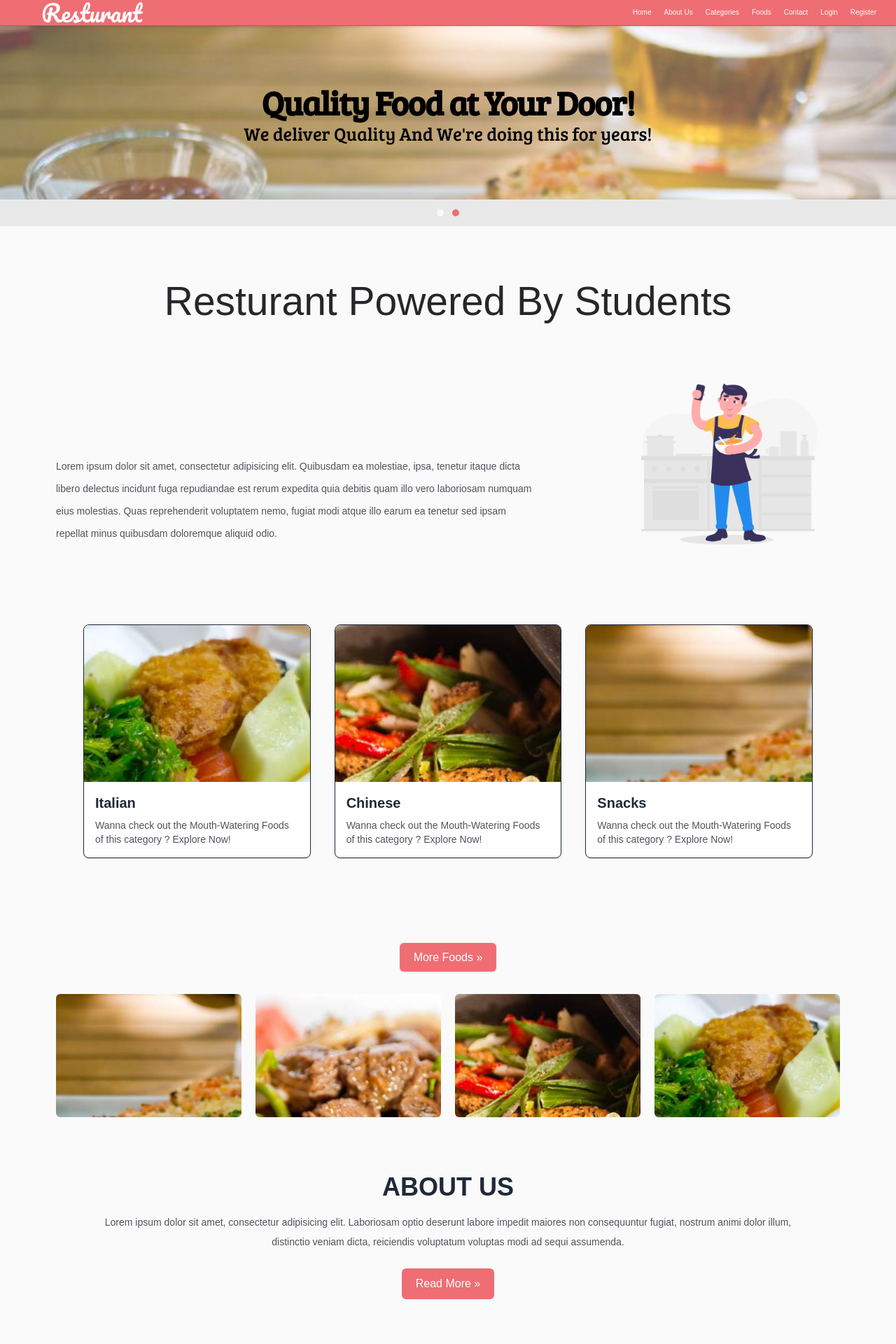
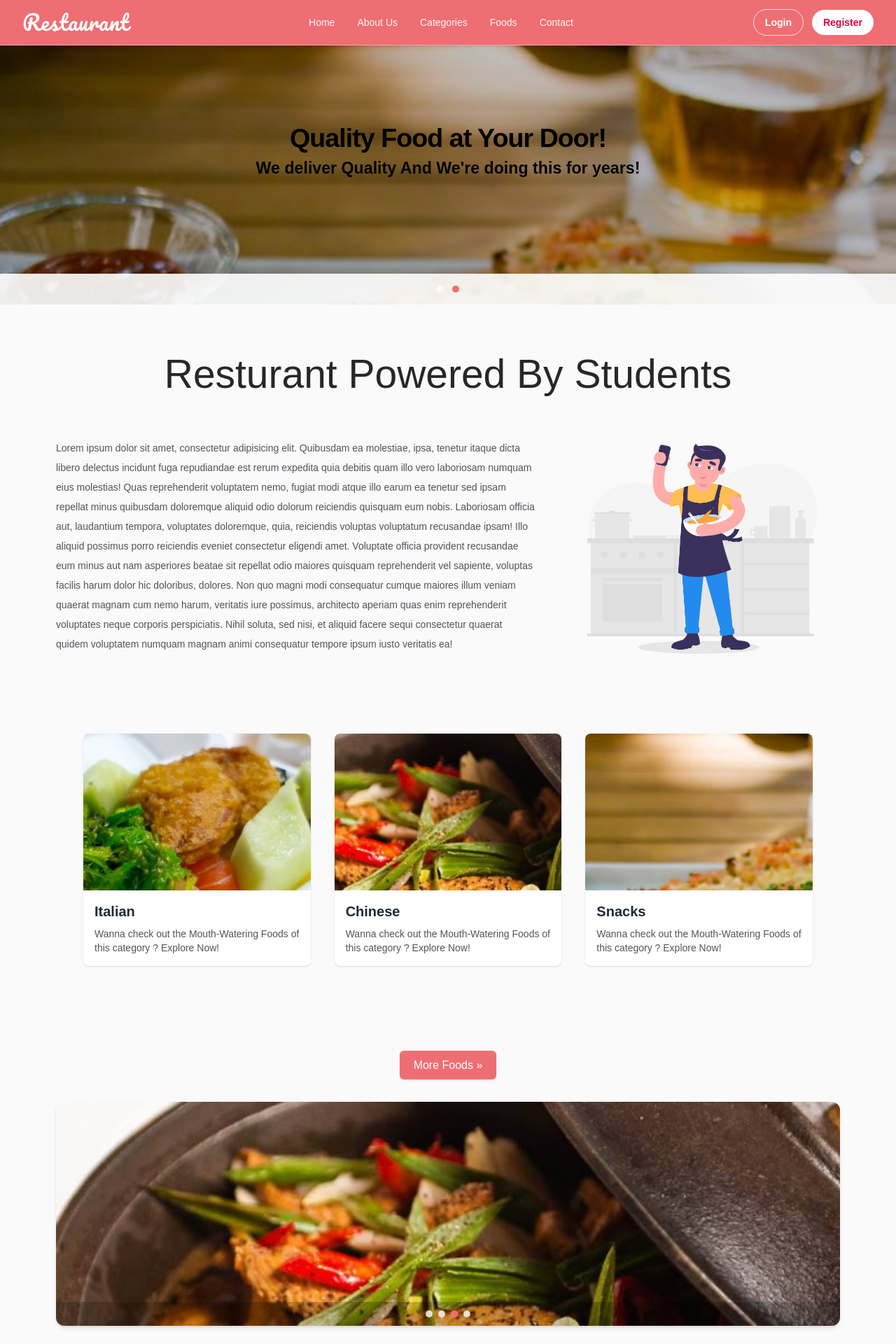
Before and after one commit to Rumman954/Restaurant-Management-System, a React (Vite) app in the folder client/: page / in a window 1280 px wide. Shown: the top 1920 px of the page at 70% size. Built offline with nearby package versions, Linux system fonts and the light colour scheme.

Commit message:
Add the hover and change the text color and text sixe also

```diff
--- a/client/src/components/Navbar.jsx
+++ b/client/src/components/Navbar.jsx
@@ -1,30 +1,88 @@
+import { useState } from "react";
 import { Link } from "react-router-dom";
 
 export default function Navbar() {
+  const [isMenuOpen, setIsMenuOpen] = useState(false);
+
   const navItems = [
     { label: "Home", to: "/" },
     { label: "About Us", to: "/about" },
     { label: "Categories", to: "/food-categories" },
     { label: "Foods", to: "/foods" },
     { label: "Contact", to: "/about" },
+  ];
+
+  const accountItems = [
     { label: "Login", to: "/about" },
     { label: "Register", to: "/about" },
   ];
 
   return (
-    <header className="sticky top-0 z-30 border-b border-black/20 bg-[#ee6e73] text-white shadow-sm">
-      <nav className="mx-auto flex h-[36px] w-full items-center justify-between px-5 md:px-6">
-        <Link to="/" className="brand-logo old-nav-logo-padding text-[33px] leading-none text-white">
-          Resturant
+    <header className="sticky top-0 z-40 border-b border-rose-300 bg-[#ee6e73] text-white shadow-sm">
+      <nav className="mx-auto flex h-16 w-full max-w-7xl items-center justify-between px-4 sm:px-6 lg:px-8">
+        <Link
+          to="/"
+          className="brand-logo text-3xl leading-none tracking-wide text-white transition hover:text-rose-100"
+          onClick={() => setIsMenuOpen(false)}
+        >
+          Restaurant
         </Link>
-        <div className="hidden items-center gap-[18px] pr-1 text-[10px] leading-none text-white/95 lg:flex">
+
+        <div className="hidden items-center gap-8 text-sm font-medium lg:flex">
           {navItems.map((item) => (
-            <Link key={item.label} to={item.to} className="transition hover:text-white/85">
+            <Link
+              key={item.label}
+              to={item.to}
+              className="text-white/95 transition hover:text-white"
+            >
               {item.label}
             </Link>
           ))}
         </div>
+
+        <div className="hidden items-center gap-3 lg:flex">
+          {accountItems.map((item, index) => (
+            <Link
+              key={item.label}
+              to={item.to}
+              className={
+                index === 0
+                  ? "rounded-full border border-white/80 px-4 py-2 text-sm font-semibold text-white transition hover:bg-white/10"
+                  : "rounded-full bg-white px-4 py-2 text-sm font-semibold text-rose-600 transition hover:bg-rose-50"
+              }
+            >
+              {item.label}
+            </Link>
+          ))}
+        </div>
+
+        <button
+          type="button"
+          className="inline-flex items-center rounded-md p-2 text-white transition hover:bg-white/10 lg:hidden"
+          onClick={() => setIsMenuOpen((prev) => !prev)}
+          aria-expanded={isMenuOpen}
+          aria-label="Toggle navigation menu"
+        >
+          <span className="text-2xl leading-none">{isMenuOpen ? "×" : "☰"}</span>
+        </button>
       </nav>
+
+      {isMenuOpen && (
+        <div className="border-t border-rose-300 bg-[#ee6e73] px-4 pb-5 pt-3 shadow-sm lg:hidden">
+          <div className="flex flex-col gap-2">
+            {[...navItems, ...accountItems].map((item) => (
+              <Link
+                key={item.label}
+                to={item.to}
+                className="rounded-md px-3 py-2 text-sm font-medium text-white/95 transition hover:bg-white/10 hover:text-white"
+                onClick={() => setIsMenuOpen(false)}
+              >
+                {item.label}
+              </Link>
+            ))}
+          </div>
+        </div>
+      )}
     </header>
   );
 }
--- a/client/src/pages/AboutPage.jsx
+++ b/client/src/pages/AboutPage.jsx
@@ -1,14 +1,46 @@
 export default function AboutPage() {
   return (
-    <main className="mx-auto max-w-5xl px-4 py-12 text-center">
-      <h1 className="mb-6 text-4xl font-semibold">ABOUT US</h1>
-      <p className="text-zinc-700">
-        Lorem ipsum dolor sit amet, consectetur adipisicing elit. Quas illo maiores commodi quia rerum, recusandae
-        corporis consectetur. Nisi tempore distinctio dolorem facere, neque eaque ea! At ratione autem nemo, veniam
-        molestias, atque quod explicabo quo non vel consequuntur voluptate obcaecati placeat quasi molestiae eaque sunt
-        commodi debitis ipsum, deleniti error. At natus itaque eaque nemo sed sapiente aperiam maiores cumque adipisci,
-        incidunt similique ullam iusto magnam dolorum provident aut recusandae consectetur sint saepe doloremque.
-      </p>
+    <main className="mx-auto max-w-6xl px-4 py-10">
+      <section className="text-center">
+        <h1 className="mb-4 text-5xl font-medium text-zinc-800">ABOUT US</h1>
+        <p className="mx-auto max-w-5xl text-xs leading-6 text-zinc-700">
+          Lorem ipsum dolor sit amet, consectetur adipisicing elit. Quas illo maiores commodi quia rerum, recusandae
+          corporis consectetur. Nisi tempore distinctio dolorem facere, neque eaque ea! At ratione autem nemo, veniam
+          molestias, atque quod explicabo quo non vel consequuntur voluptate obcaecati placeat quasi molestiae eaque
+          sunt commodi debitis ipsum, deleniti error. At natus itaque eaque nemo sed sapiente aperiam maiores cumque
+          adipisci, incidunt similique ullam iusto magnam dolorum provident aut recusandae consectetur sint saepe
+          doloremque accusamus repudiandae. Provident repellat ab quis numquam excepturi veritatis modi, quis esse
+          reprehenderit dolore laborum aliquid, explicabo reiciendis dignissimos ratione atque quisquam ut accusantium,
+          harum natus! Suscipit, soluta optio. Quod in quia voluptatem nostrum veniam recusandae fuga placeat
+          doloremque quibusdam, cumque esse ea totam ut temporibus sed voluptatum tenetur similique incidunt molestiae
+          debitis id? Quaerat doloremque unde reprehenderit voluptates quod corporis debitis doloribus molestias dicta,
+          voluptatum atque vero, enim non libero aliquam facere quasi aut nobis voluptatem voluptas dolorum nesciunt
+          vitae. Quae vel sed nisi perspiciatis corporis ut nesciunt neque sit tenetur suscipit laudantium, rerum, quam
+          temporibus iste saepe. Recusandae aperiam, tenetur omnis corrupti, magni possimus cum placeat repellendus
+          necessitatibus natus molestias ad harum quo hic dolor architecto voluptate eveniet quis.
+        </p>
+      </section>
+
+      <section className="pt-16">
+        <h2 className="old-h2 mb-10 px-5 text-center text-zinc-800">Resturant Powered By Students</h2>
+        <div className="grid items-end gap-8 md:grid-cols-[1.7fr_1fr]">
+          <p className="mx-auto max-w-[700px] text-center text-[14px] leading-7 text-zinc-600 md:text-left">
+            Lorem ipsum dolor sit amet, consectetur adipisicing elit. Quibusdam ea molestiae, ipsa, tenetur itaque
+            dicta libero delectus incidunt fuga repudiandae est rerum expedita quia debitis quam illo vero laboriosam
+            numquam eius molestias! Quas reprehenderit voluptatem nemo, fugiat modi atque illo earum ea tenetur sed
+            ipsam repellat minus quibusdam doloremque aliquid odio dolorum reiciendis quisquam eum nobis. Laboriosam
+            officia aut, laudantium tempora, voluptates doloremque, quia, reiciendis voluptas voluptatum recusandae
+            ipsam! Illo aliquid possimus porro reiciendis eveniet consectetur eligendi amet. Voluptate officia
+            provident recusandae eum minus aut nam asperiores beatae sit repellat odio maiores quisquam reprehenderit
+            vel sapiente, voluptas facilis harum dolor hic doloribus, dolores.
+          </p>
+          <img
+            src="/images/cooking-6668437_1280.png"
+            alt="Cooking illustration"
+            className="mx-auto h-[300px] w-[329px] object-contain md:mr-8"
+          />
+        </div>
+      </section>
     </main>
   );
 }
--- a/client/src/pages/HomePage.jsx
+++ b/client/src/pages/HomePage.jsx
@@ -17,6 +17,7 @@ export default function HomePage() {
 
   const [activeIndex, setActiveIndex] = useState(0);
   const [reviewIndex, setReviewIndex] = useState(0);
+  const [galleryIndex, setGalleryIndex] = useState(0);
 
   const featuredCategories = [
     { title: "Italian", image: "/images/banner1.jpg" },
@@ -52,38 +53,48 @@ export default function HomePage() {
     return () => clearInterval(reviewTimer);
   }, [reviews.length]);
 
+  useEffect(() => {
+    const galleryTimer = setInterval(() => {
+      setGalleryIndex((prev) => (prev + 1) % galleryImages.length);
+    }, 2500);
+
+    return () => clearInterval(galleryTimer);
+  }, [galleryImages.length]);
+
   return (
     <>
-      <section className="relative h-[286px] overflow-hidden bg-[#ececec]">
+      <section className="relative h-[320px] overflow-hidden bg-[#ececec] sm:h-[370px]">
         {slides.map((slide, index) => (
           <img
             key={slide.image}
             src={slide.image}
             alt={slide.title}
-            className={`absolute inset-x-0 top-0 h-[248px] w-full object-cover object-center transition-all duration-1000 ${
+            className={`absolute inset-0 h-full w-full object-cover object-center transition-all duration-1000 ${
               index === activeIndex ? "scale-100 opacity-100" : "scale-105 opacity-0"
             }`}
           />
         ))}
 
-        <div className="absolute inset-x-0 top-0 h-[248px] bg-white/30" />
+        <div className="absolute inset-0 bg-black/25" />
 
-        <div className="absolute inset-x-0 top-0 flex h-[248px] flex-col items-center justify-center px-4 pt-1 text-center text-black">
+        <div className="absolute inset-x-0 top-[22%] flex justify-center px-4 text-center sm:top-[24%]">
+          <div className="w-full max-w-2xl px-5 py-4 text-black sm:px-8 sm:py-5">
           <h1
             key={`title-${activeIndex}`}
-            className="old-slider-title mb-1 animate-[fadeIn_0.7s_ease] font-bold leading-tight tracking-tight"
+            className="mb-1 animate-[fadeIn_0.7s_ease] text-3xl font-bold leading-tight tracking-tight sm:text-[2.35rem]"
           >
             {slides[activeIndex].title}
           </h1>
           <p
             key={`subtitle-${activeIndex}`}
-            className="old-slider-subtitle animate-[fadeIn_0.9s_ease] leading-tight"
+            className="animate-[fadeIn_0.9s_ease] text-lg font-semibold leading-snug sm:text-[1.45rem]"
           >
             {slides[activeIndex].subtitle}
           </p>
+          </div>
         </div>
 
-        <div className="absolute inset-x-0 top-[248px] flex h-[38px] items-center justify-center gap-3 bg-[#e9e9e9]">
+        <div className="absolute inset-x-0 bottom-0 flex h-[44px] items-center justify-center gap-3 bg-white/90">
           {slides.map((_, index) => (
             <button
               key={`dot-${index}`}
@@ -98,21 +109,18 @@ export default function HomePage() {
         </div>
       </section>
 
-      <section className="mx-auto max-w-6xl px-4 pb-16 pt-14">
-        <h2 className="old-h2 mb-14 px-5 pb-[30px] pt-5 text-center text-zinc-800">
+      <section className="mx-auto max-w-6xl px-4 pb-16 pt-12">
+        <h2 className="old-h2 mb-10 px-5 pb-[20px] pt-5 text-center text-zinc-800">
           Resturant Powered By Students
         </h2>
         <div className="grid items-end gap-8 md:grid-cols-[1.7fr_1fr]">
-          <p className="mx-auto max-w-[700px] text-center text-[14px] leading-8 text-zinc-600 md:text-left">
-            Lorem ipsum dolor sit amet, consectetur adipisicing elit. Quibusdam ea molestiae, ipsa, tenetur itaque
-            dicta libero delectus incidunt fuga repudiandae est rerum expedita quia debitis quam illo vero laboriosam
-            numquam eius molestias. Quas reprehenderit voluptatem nemo, fugiat modi atque illo earum ea tenetur sed
-            ipsam repellat minus quibusdam doloremque aliquid odio.
+          <p className="mx-auto max-w-[700px] text-center text-[14px] leading-7 text-zinc-600 md:text-left">
+            Lorem ipsum dolor sit amet, consectetur adipisicing elit. Quibusdam ea molestiae, ipsa, tenetur itaque dicta libero delectus incidunt fuga repudiandae est rerum expedita quia debitis quam illo vero laboriosam numquam eius molestias! Quas reprehenderit voluptatem nemo, fugiat modi atque illo earum ea tenetur sed ipsam repellat minus quibusdam doloremque aliquid odio dolorum reiciendis quisquam eum nobis. Laboriosam officia aut, laudantium tempora, voluptates doloremque, quia, reiciendis voluptas voluptatum recusandae ipsam! Illo aliquid possimus porro reiciendis eveniet consectetur eligendi amet. Voluptate officia provident recusandae eum minus aut nam asperiores beatae sit repellat odio maiores quisquam reprehenderit vel sapiente, voluptas facilis harum dolor hic doloribus, dolores. Non quo magni modi consequatur cumque maiores illum veniam quaerat magnam cum nemo harum, veritatis iure possimus, architecto aperiam quas enim reprehenderit voluptates neque corporis perspiciatis. Nihil soluta, sed nisi, et aliquid facere sequi consectetur quaerat quidem voluptatem numquam magnam animi consequatur tempore ipsum iusto veritatis ea!
           </p>
           <img
             src="/images/cooking-6668437_1280.png"
             alt="Cooking illustration"
-            className="mx-auto h-[230px] object-contain md:mr-8"
+            className="mx-auto h-[300px] w-[329px] object-contain md:mr-8"
           />
         </div>
       </section>
@@ -120,8 +128,12 @@ export default function HomePage() {
       <section className="mx-auto grid max-w-6xl gap-6 px-[50px] pb-10 md:grid-cols-3">
         {featuredCategories.map((item) => (
           <div key={item.title} style={{ padding: "50px 5px" }}>
-            <article className="overflow-hidden rounded-lg border bg-white p-0 shadow-sm">
-              <img src={item.image} alt={item.title} className="h-56 w-full object-cover" />
+            <article className="group overflow-hidden rounded-lg bg-white p-0 shadow-sm transition duration-300 hover:-translate-y-1 hover:shadow-xl">
+              <img
+                src={item.image}
+                alt={item.title}
+                className="h-56 w-full object-cover transition duration-300 group-hover:scale-[1.04]"
+              />
               <div className="p-4">
                 <h3 className="text-xl font-semibold">{item.title}</h3>
                 <p className="mt-2 text-sm text-zinc-600">Wanna check out the Mouth-Watering Foods of this category ? Explore Now!</p>
@@ -138,24 +150,38 @@ export default function HomePage() {
       </div>
 
       <section className="mx-auto mb-12 max-w-6xl px-4">
-        <div className="grid gap-5 md:grid-cols-4">
-          {galleryImages.map((image) => (
+        <div className="relative h-56 overflow-hidden rounded-xl shadow-md sm:h-72 md:h-80">
+          {galleryImages.map((image, index) => (
             <img
-              key={image}
+              key={`${image}-${index}`}
               src={image}
               alt="Food gallery"
-              className="h-44 w-full rounded-md object-cover transition duration-300 hover:scale-[1.02]"
+              className={`absolute inset-0 h-full w-full object-cover transition-all duration-700 ${
+                galleryIndex === index ? "scale-100 opacity-100" : "scale-105 opacity-0"
+              }`}
             />
           ))}
+
+          <div className="absolute inset-x-0 bottom-0 flex justify-center gap-2 bg-black/20 py-3">
+            {galleryImages.map((_, index) => (
+              <button
+                key={`gallery-dot-${index}`}
+                type="button"
+                onClick={() => setGalleryIndex(index)}
+                className={`h-2.5 w-2.5 rounded-full transition ${
+                  galleryIndex === index ? "bg-[#ee6e73]" : "bg-white/80"
+                }`}
+                aria-label={`Show gallery image ${index + 1}`}
+              />
+            ))}
+          </div>
         </div>
       </section>
 
       <section className="mx-auto max-w-5xl px-4 py-8 text-center">
         <h2 className="mb-4 text-4xl font-semibold">ABOUT US</h2>
         <p className="text-sm leading-7 text-zinc-600">
-          Lorem ipsum dolor sit amet, consectetur adipisicing elit. Laboriosam optio deserunt labore impedit maiores
-          non consequuntur fugiat, nostrum animi dolor illum, distinctio veniam dicta, reiciendis voluptatum voluptas
-          modi ad sequi assumenda.
+          Lorem ipsum dolor sit amet, consectetur adipisicing elit. Laboriosam optio deserunt labore impedit maiores non consequuntur fugiat, nostrum animi dolor illum, distinctio veniam dicta, reiciendis voluptatum voluptas modi ad sequi assumenda! Eum beatae voluptatum quod labore voluptas quis sint dolorum, architecto autem at. Atque esse, adipisci similique consequuntur cupiditate unde recusandae consequatur accusantium culpa voluptate. Est, mollitia, debitis. Molestiae odio cupiditate odit, illo culpa mollitia sint possimus commodi nemo aperiam quia, harum nulla repellendus iusto. Eligendi nulla laudantium ratione deleniti nostrum. Commodi deleniti temporibus culpa consequatur perspiciatis quae quis, at non molestias dolores dolor quos, illum quidem nulla velit. Architecto, voluptate, id nobis, beatae quisquam omnis minima officia ab voluptas ipsa quia debitis, nemo error! Facilis, ullam. Laboriosam distinctio incidunt optio, impedit maiores eius asperiores amet totam facilis eaque in minus, repellat, architecto iure odio quod possimus. Quam, tempora hic. Ratione nihil eos tenetur vel veniam molestiae, enim maxime deserunt.
         </p>
         <Link to="/about" className="mt-6 inline-block rounded-md bg-[#ee6e73] px-5 py-2.5 text-white">
           Read More »
@@ -175,21 +201,53 @@ export default function HomePage() {
         ))}
       </section>
 
-      <section className="mx-auto max-w-5xl px-4 pb-8 text-center">
-        <h3 className="mb-8 text-4xl font-semibold">What Our Customers Say</h3>
-        <div className="rounded-xl bg-[#ee6e73] p-7 text-white shadow-md">
-          <p key={`review-${reviewIndex}`} className="animate-[fadeIn_0.6s_ease] text-lg leading-8">
-            "{reviews[reviewIndex].text}"
-          </p>
-          <p className="mt-3 text-sm font-semibold">- {reviews[reviewIndex].name}</p>
+      <section className="mx-auto max-w-6xl px-4 pb-10 pt-4 text-center">
+        <h3 className="mb-12 text-5xl font-medium text-zinc-800">What Our Customers Say</h3>
+        <div className="relative mx-auto h-[300px] max-w-5xl overflow-hidden">
+          {reviews.map((review, index) => {
+            const rawOffset = index - reviewIndex;
+            const wrappedOffset =
+              rawOffset > reviews.length / 2
+                ? rawOffset - reviews.length
+                : rawOffset < -reviews.length / 2
+                  ? rawOffset + reviews.length
+                  : rawOffset;
+
+            if (Math.abs(wrappedOffset) > 3) {
+              return null;
+            }
+
+            const isCenter = wrappedOffset === 0;
+            const absOffset = Math.abs(wrappedOffset);
+            const baseOffset = absOffset === 1 ? 138 : absOffset === 2 ? 215 : 280;
+            const xOffset = wrappedOffset === 0 ? 0 : wrappedOffset < 0 ? -baseOffset : baseOffset;
+            const scale = isCenter ? 1 : absOffset === 1 ? 0.9 : absOffset === 2 ? 0.82 : 0.75;
+            const opacity = isCenter ? 1 : absOffset === 1 ? 0.72 : absOffset === 2 ? 0.45 : 0.18;
+            const zIndex = isCenter ? 30 : absOffset === 1 ? 20 : absOffset === 2 ? 14 : 10;
+
+            return (
+              <article
+                key={`${review.name}-${index}`}
+                className="absolute left-1/2 top-1/2 h-[245px] w-[190px] rounded-sm bg-[#ee6e73] p-4 text-white shadow-md transition-all duration-700"
+                style={{
+                  transform: `translate(-50%, -50%) translateX(${xOffset}px) scale(${scale})`,
+                  opacity,
+                  zIndex,
+                }}
+              >
+                <p className="text-[13px] font-semibold leading-7">"{review.text}"</p>
+                <p className={`mt-3 text-base font-semibold ${isCenter ? "opacity-100" : "opacity-90"}`}>{review.name}</p>
+              </article>
+            );
+          })}
         </div>
-        <div className="mt-4 flex justify-center gap-2">
+        <div className="mt-5 flex justify-center gap-2">
           {reviews.map((_, index) => (
             <button
               key={`review-dot-${index}`}
               type="button"
               onClick={() => setReviewIndex(index)}
-              className={`h-2.5 w-2.5 rounded-full ${reviewIndex === index ? "bg-[#ee6e73]" : "bg-zinc-300"}`}
+              className={`h-2.5 w-2.5 rounded-full transition ${reviewIndex === index ? "bg-[#ee6e73]" : "bg-zinc-300"}`}
               aria-label={`Go to review ${index + 1}`}
             />
           ))}
```
